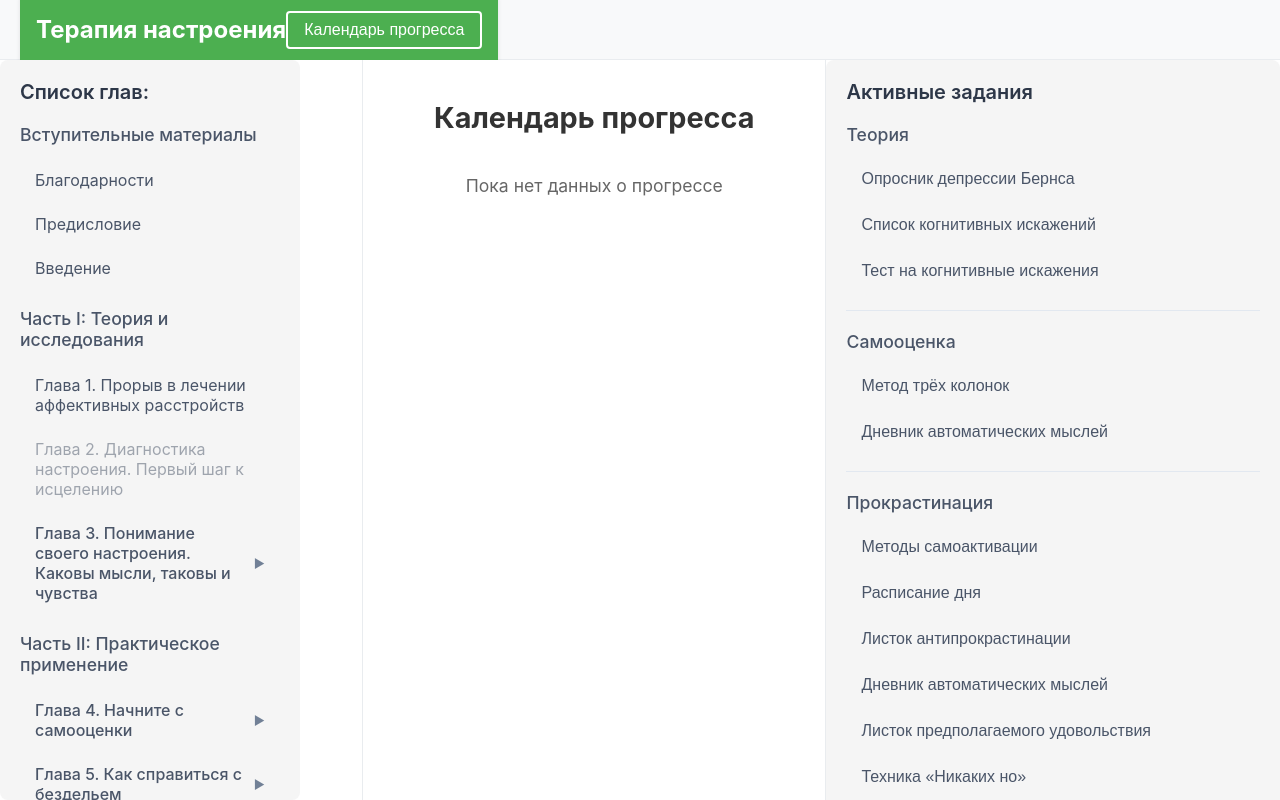
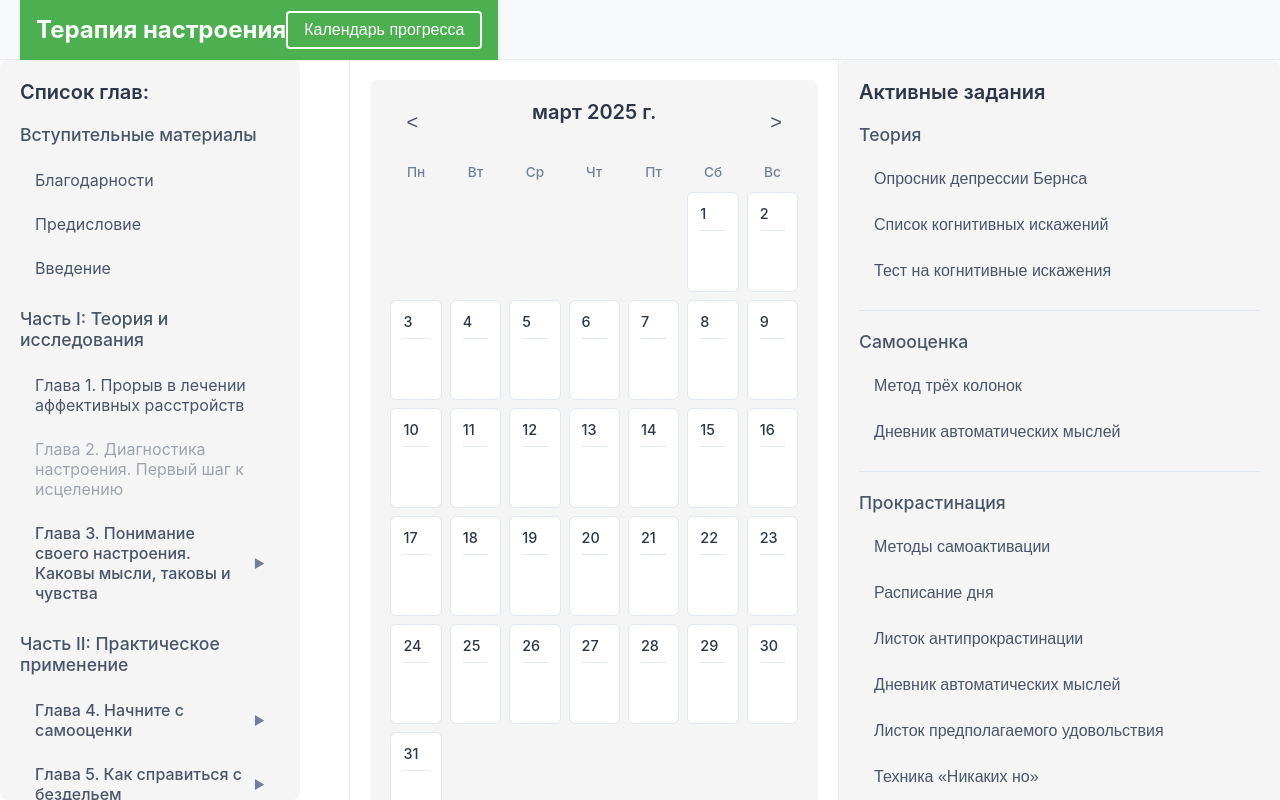
Before and after one commit to Makapenko/Feeling-Good, a React (Vite) app: page / in a window 1280 px wide. Both pictures are taken after a click on the button "Календарь прогресса". Shown: the top 800 px of the page. Built offline with nearby package versions, Linux system fonts and the light colour scheme.

Commit message:
feat: improved ProgressCalendar

```diff
--- /dev/null
+++ b/src/components/ProgressCalendar/DayDetails.module.css
@@ -0,0 +1,138 @@
+.overlay {
+  position: fixed;
+  top: 0;
+  left: 0;
+  right: 0;
+  bottom: 0;
+  background-color: rgba(0, 0, 0, 0.5);
+  display: flex;
+  justify-content: center;
+  align-items: center;
+  z-index: 1000;
+}
+
+.modal {
+  background: white;
+  border-radius: 12px;
+  width: 90%;
+  max-width: 600px;
+  max-height: 90vh;
+  overflow-y: auto;
+  box-shadow: 0 4px 6px rgba(0, 0, 0, 0.1);
+}
+
+.header {
+  display: flex;
+  justify-content: space-between;
+  align-items: center;
+  padding: 20px;
+  border-bottom: 1px solid #e2e8f0;
+  position: sticky;
+  top: 0;
+  background: white;
+  z-index: 1;
+}
+
+.header h2 {
+  margin: 0;
+  color: #2d3748;
+  font-size: 1.25rem;
+  font-weight: 600;
+}
+
+.closeButton {
+  background: none;
+  border: none;
+  font-size: 24px;
+  color: #718096;
+  cursor: pointer;
+  padding: 4px 8px;
+  border-radius: 4px;
+  transition: all 0.2s;
+}
+
+.closeButton:hover {
+  background-color: #f7fafc;
+  color: #2d3748;
+}
+
+.content {
+  padding: 20px;
+}
+
+.summary {
+  display: flex;
+  gap: 20px;
+  margin-bottom: 24px;
+  padding: 16px;
+  background-color: #f7fafc;
+  border-radius: 8px;
+}
+
+.stat {
+  display: flex;
+  flex-direction: column;
+  gap: 4px;
+}
+
+.stat span {
+  color: #718096;
+  font-size: 0.875rem;
+}
+
+.stat strong {
+  color: #2d3748;
+  font-size: 1.125rem;
+}
+
+.section {
+  margin-bottom: 24px;
+}
+
+.section h3 {
+  color: #2d3748;
+  font-size: 1.1rem;
+  font-weight: 600;
+  margin: 0 0 16px;
+}
+
+.chapter, .subChapter, .test {
+  display: flex;
+  justify-content: space-between;
+  align-items: center;
+  padding: 8px 12px;
+  border-radius: 6px;
+  margin-bottom: 4px;
+}
+
+.chapter {
+  background-color: #f7fafc;
+}
+
+.chapterGroup {
+  margin: 12px 0;
+  padding: 12px;
+  background-color: #f8fafc;
+  border-radius: 8px;
+  border: 1px solid #e2e8f0;
+}
+
+.parentChapter {
+  color: #2d3748;
+  font-weight: 600;
+  font-size: 0.95rem;
+  margin-bottom: 8px;
+  padding-bottom: 8px;
+  border-bottom: 1px solid #e2e8f0;
+}
+
+.subChapter {
+  padding-left: 12px;
+  color: #4a5568;
+  background-color: white;
+}
+
+.test {
+  background-color: #f7fafc;
+  color: #4a5568;
+}
--- /dev/null
+++ b/src/components/ProgressCalendar/DayDetails.tsx
@@ -0,0 +1,129 @@
+import React from 'react';
+import styles from './DayDetails.module.css';
+import { ChapterMap } from './types';
+
+interface DayDetailsProps {
+  date: string;
+  dayProgress: {
+    chapters: {
+      id: string;
+      title: string;
+      timeSpent: number;
+      parentChapter?: {
+        id: string;
+        title: string;
+        order: number;
+      };
+    }[];
+    tests?: {
+      type: string;
+      result: number;
+      title: string;
+    }[];
+  };
+  chapterMap: ChapterMap;
+  onClose: () => void;
+}
+
+const DayDetails: React.FC<DayDetailsProps> = ({ date, dayProgress, chapterMap, onClose }) => {
+  const formatTime = (seconds: number): string => {
+    const minutes = Math.floor(seconds / 60);
+    const remainingSeconds = seconds % 60;
+    return `${minutes}:${remainingSeconds.toString().padStart(2, '0')}`;
+  };
+
+  const groupChaptersByParent = (chapters: typeof dayProgress.chapters) => {
+    const grouped: { [key: string]: typeof chapters } = {};
+    const standalone: typeof chapters = [];
+
+    chapters.forEach(chapter => {
+      if (chapter.parentChapter) {
+        const parentId = chapter.parentChapter.id;
+        if (!grouped[parentId]) {
+          grouped[parentId] = [];
+        }
+        grouped[parentId].push(chapter);
+      } else {
+        standalone.push(chapter);
+      }
+    });
+
+    return { grouped, standalone };
+  };
+
+  return (
+    <div className={styles.overlay}>
+      <div className={styles.modal}>
+        <div className={styles.header}>
+          <h2>{new Date(date).toLocaleDateString('ru-RU', {
+            day: 'numeric',
+            month: 'long',
+            year: 'numeric'
+          })}</h2>
+          <button className={styles.closeButton} onClick={onClose}>×</button>
+        </div>
+
+        <div className={styles.content}>
+          <div className={styles.summary}>
+            <div className={styles.stat}>
+              <span>Время чтения</span>
+              <strong>{formatTime(dayProgress.chapters.reduce((total, chapter) => total + chapter.timeSpent, 0))}</strong>
+            </div>
+            {(dayProgress.tests?.length ?? 0) > 0 && (
+              <div className={styles.stat}>
+                <span>Пройдено тестов</span>
+                <strong>{dayProgress.tests?.length}</strong>
+              </div>
+            )}
+          </div>
+
+          {dayProgress.chapters.length > 0 && (
+            <div className={styles.section}>
+              <h3>Прочитанные главы</h3>
+              {(() => {
+                const { grouped, standalone } = groupChaptersByParent(dayProgress.chapters);
+                return (
+                  <>
+                    {standalone.map(chapter => (
+                      <div key={chapter.id} className={styles.chapter}>
+                        <span>{chapter.title}</span>
+                        <span>{formatTime(chapter.timeSpent)}</span>
+                      </div>
+                    ))}
+                    {Object.entries(grouped).map(([parentId, subChapters]) => (
+                      <div key={parentId} className={styles.chapterGroup}>
+                        <div className={styles.parentChapter}>
+                          {chapterMap[parentId]?.title}
+                        </div>
+                        {subChapters.map(chapter => (
+                          <div key={chapter.id} className={styles.subChapter}>
+                            <span>{chapter.title}</span>
+                            <span>{formatTime(chapter.timeSpent)}</span>
+                          </div>
+                        ))}
+                      </div>
+                    ))}
+                  </>
+                );
+              })()}
+            </div>
+          )}
+
+          {(dayProgress.tests?.length ?? 0) > 0 && (
+            <div className={styles.section}>
+              <h3>Тесты</h3>
+              {dayProgress.tests?.map(test => (
+                <div key={test.type} className={styles.test}>
+                  <span>{test.title}</span>
+                  <span>Результат: {test.result}</span>
+                </div>
+              ))}
+            </div>
+          )}
+        </div>
+      </div>
+    </div>
+  );
+};
+
+export default DayDetails;
--- a/src/components/ProgressCalendar/ProgressCalendar.module.css
+++ b/src/components/ProgressCalendar/ProgressCalendar.module.css
@@ -1,121 +1,178 @@
 .calendar {
   padding: 20px;
-  max-width: 800px;
-  margin: 0 auto;
+  background-color: #f5f5f5;
+  border-radius: 8px;
 }
 
 .calendar h2 {
-  text-align: center;
-  color: #333;
+  color: #2d3748;
+  font-size: 1.25rem;
   margin-bottom: 20px;
+  font-weight: 600;
 }
 
 .emptyMessage {
   text-align: center;
-  color: #666;
-  font-size: 1.1rem;
-  margin-top: 40px;
+  color: #718096;
+  padding: 40px 0;
+  font-size: 1rem;
 }
 
 .days {
-  display: flex;
-  flex-direction: column;
-  gap: 20px;
+  display: grid;
+  grid-template-columns: repeat(7, 1fr);
+  gap: 8px;
 }
 
 .day {
-  background: #f5f5f5;
-  border-radius: 8px;
-  padding: 15px;
-  cursor: pointer;
-  transition: all 0.3s ease;
+  background: white;
+  border-radius: 6px;
+  padding: 12px;
+  min-height: 100px;
+  cursor: default;
+  transition: all 0.2s ease;
+  border: 1px solid #e2e8f0;
+  display: flex;
+  flex-direction: column;
 }
 
-.day:hover {
-  background: #e8e8e8;
+.day.hasContent {
+  cursor: pointer;
+  background-color: #f0fff4;
+  border-color: #9ae6b4;
 }
 
-.day.selected {
-  background: #e0e0e0;
+.day.hasContent:hover {
+  box-shadow: 0 2px 4px rgba(72, 187, 120, 0.1);
+  transform: translateY(-1px);
+  background-color: #e6ffed;
 }
 
-.day h3 {
-  margin: 0 0 10px 0;
-  color: #4CAF50;
-  font-size: 1.1rem;
+.dayHeader {
+  display: flex;
+  justify-content: space-between;
+  align-items: center;
+  margin-bottom: 8px;
+  padding-bottom: 8px;
+  border-bottom: 1px solid #e2e8f0;
 }
 
-.day h4 {
-  margin: 0 0 10px 0;
-  color: #666;
+.dayHeader h3 {
+  margin: 0;
+  color: #2d3748;
   font-size: 0.9rem;
+  font-weight: 500;
 }
 
-.day h5 {
-  margin: 15px 0 10px 0;
-  color: #4CAF50;
-  font-size: 0.9rem;
-  font-weight: 600;
+.dayHeader span {
+  color: #2f855a;
+  font-size: 0.85rem;
+  font-weight: 500;
 }
 
 .dayContent {
-  margin-top: 10px;
+  flex: 1;
+  display: flex;
+  flex-direction: column;
+  gap: 4px;
+}
+
+.indicator {
+  font-size: 0.85rem;
+  color: #38a169;
+  padding: 2px 0;
 }
 
 .details {
-  margin-top: 15px;
-  padding-top: 15px;
-  border-top: 1px solid #ddd;
+  margin-top: 12px;
+  padding-top: 12px;
+  border-top: 1px solid #e2e8f0;
 }
 
-.chapter, .test {
+.details h5 {
+  color: #2d3748;
+  font-size: 0.9rem;
+  margin: 0 0 8px;
+  font-weight: 500;
+}
+
+.chapter, .subChapter, .test {
   display: flex;
   justify-content: space-between;
   align-items: center;
-  padding: 8px 0;
-  color: #333;
-}
-
-.chapter span:first-child, .test span:first-child {
-  flex: 1;
-  margin-right: 10px;
-  white-space: nowrap;
-  overflow: hidden;
-  text-overflow: ellipsis;
-}
-
-.chapter span:last-child, .test span:last-child {
-  color: #4CAF50;
-  font-weight: 500;
-  white-space: nowrap;
+  padding: 4px 0;
+  font-size: 0.85rem;
+  color: #4a5568;
 }
 
 .chapterGroup {
-  margin: 15px 0;
-  background: #fff;
-  border-radius: 6px;
-  padding: 10px;
-  box-shadow: 0 1px 3px rgba(0,0,0,0.1);
+  margin: 8px 0;
+  padding: 8px;
+  background-color: #f8fafc;
+  border-radius: 4px;
 }
 
 .parentChapter {
-  font-weight: bold;
-  color: #2c3e50;
-  padding-bottom: 8px;
-  margin-bottom: 8px;
-  border-bottom: 1px solid #eee;
+  color: #2d3748;
+  font-weight: 500;
+  font-size: 0.85rem;
+  margin-bottom: 4px;
+  padding-bottom: 4px;
+  border-bottom: 1px solid #e2e8f0;
 }
 
 .subChapter {
+  padding-left: 8px;
+  color: #718096;
+}
+
+.monthHeader {
   display: flex;
   justify-content: space-between;
   align-items: center;
-  padding: 6px 0 6px 15px;
-  color: #555;
-  font-size: 0.95em;
+  margin-bottom: 16px;
 }
 
-.test span:last-child {
-  color: #27ae60;
-  font-weight: bold;
+.monthHeader button {
+  background: none;
+  border: none;
+  color: #4a5568;
+  font-size: 1.25rem;
+  padding: 8px 16px;
+  cursor: pointer;
+  border-radius: 6px;
+  transition: all 0.2s;
 }
+
+.monthHeader button:hover {
+  background-color: #e2e8f0;
+  color: #2d3748;
+}
+
+.monthTitle {
+  color: #2d3748;
+  font-size: 1.1rem;
+  font-weight: 500;
+  margin: 0;
+}
+
+.weekDays {
+  display: grid;
+  grid-template-columns: repeat(7, 1fr);
+  gap: 8px;
+  margin-bottom: 8px;
+}
+
+.weekDay {
+  text-align: center;
+  color: #718096;
+  font-size: 0.85rem;
+  font-weight: 500;
+  padding: 4px;
+}
+
+.emptyDay {
+  background: transparent;
+  border: none;
+  pointer-events: none;
+}
--- a/src/components/ProgressCalendar/ProgressCalendar.tsx
+++ b/src/components/ProgressCalendar/ProgressCalendar.tsx
@@ -2,38 +2,18 @@ import { useState } from 'react';
 import { useProgress } from '../../store/ProgressContext';
 import styles from './ProgressCalendar.module.css';
 import chaptersData from '../ListOfChapters/chapters.json';
+import DayDetails from './DayDetails';
+import { ChapterMap, CalendarDayProgress } from './types';
 
-interface CalendarDayProgress {
-  date: string;
-  chapters: {
-    id: string;
-    title: string;
-    timeSpent: number;
-    parentChapter?: {
-      id: string;
-      title: string;
-      order: number;
-    };
-  }[];
-  tests?: {
-    type: string;
-    result: number;
-    title: string;
-  }[];
-}
-
-interface ChapterMap {
-  [key: string]: {
-    id: string;
-    title: string;
-    order: number;
-    sections: { id: string; title: string }[];
-  };
-}
+const WEEKDAYS = ['Пн', 'Вт', 'Ср', 'Чт', 'Пт', 'Сб', 'Вс'];
 
 const ProgressCalendar: React.FC = () => {
   const { progress } = useProgress();
   const [selectedDate, setSelectedDate] = useState<string | null>(null);
+  const [currentMonth, setCurrentMonth] = useState(() => {
+    const today = new Date();
+    return `${today.getFullYear()}-${String(today.getMonth() + 1).padStart(2, '0')}`;
+  });
 
   // Создаем карту глав для быстрого поиска
   const chapterMap: ChapterMap = {};
@@ -61,7 +41,7 @@ const ProgressCalendar: React.FC = () => {
   };
 
   // Группируем прогресс по датам
-  const getDailyProgress = (): CalendarDayProgress[] => {
+  const getDailyProgress = (): { [key: string]: CalendarDayProgress } => {
     const dailyProgress: { [key: string]: CalendarDayProgress } = {};
 
     // Обрабатываем прогресс чтения
@@ -74,16 +54,13 @@ const ProgressCalendar: React.FC = () => {
           };
 
           Object.entries(dayProgress.chapters).forEach(([chapterId, chapterProgress]) => {
-            // Находим информацию о главе или подглаве
             let chapterTitle = '';
             const parentChapter = findParentChapter(chapterId);
 
             if (parentChapter) {
-              // Это подглава
               const section = chapterMap[parentChapter.id].sections.find(s => s.id === chapterId);
               chapterTitle = section?.title || chapterId;
             } else {
-              // Это основная глава
               chapterTitle = chapterMap[chapterId]?.title || chapterId;
             }
 
@@ -103,7 +80,6 @@ const ProgressCalendar: React.FC = () => {
             const bOrder = b.parentChapter?.order || chapterMap[b.id]?.order || 0;
             if (aOrder !== bOrder) return aOrder - bOrder;
 
-            // Если это подглавы одной главы, сортируем по их порядку в sections
             if (a.parentChapter && b.parentChapter && a.parentChapter.id === b.parentChapter.id) {
               const sections = chapterMap[a.parentChapter.id].sections;
               const aIndex = sections.findIndex(s => s.id === a.id);
@@ -116,7 +92,7 @@ const ProgressCalendar: React.FC = () => {
       });
     }
 
-    // Обработка тестов остается без изменений
+    // Обработка тестов
     if (progress?.testResults && progress.testResults.length > 0) {
       progress.testResults.forEach(test => {
         if (test.completedAt) {
@@ -139,9 +115,7 @@ const ProgressCalendar: React.FC = () => {
       });
     }
 
-    return Object.values(dailyProgress).sort((a, b) =>
-      new Date(b.date).getTime() - new Date(a.date).getTime()
-    );
+    return dailyProgress;
   };
 
   const formatTime = (seconds: number): string => {
@@ -150,9 +124,47 @@ const ProgressCalendar: React.FC = () => {
     return `${minutes}:${remainingSeconds.toString().padStart(2, '0')}`;
   };
 
+  const getMonthDays = () => {
+    const [year, month] = currentMonth.split('-').map(Number);
+    const firstDay = new Date(year, month - 1, 1);
+    const lastDay = new Date(year, month, 0);
+
+    // Получаем день недели для первого дня месяца (0 = воскресенье)
+    let firstDayOfWeek = firstDay.getDay();
+    // Преобразуем в формат, где понедельник = 0
+    firstDayOfWeek = firstDayOfWeek === 0 ? 6 : firstDayOfWeek - 1;
+
+    const days = [];
+
+    // Добавляем пустые дни в начале месяца
+    for (let i = 0; i < firstDayOfWeek; i++) {
+      days.push(null);
+    }
+
+    // Добавляем дни месяца
+    for (let i = 1; i <= lastDay.getDate(); i++) {
+      const date = `${year}-${String(month).padStart(2, '0')}-${String(i).padStart(2, '0')}`;
+      days.push(date);
+    }
+
+    return days;
+  };
+
   const dailyProgress = getDailyProgress();
+  const monthDays = getMonthDays();
 
-  if (dailyProgress.length === 0) {
+  const changeMonth = (delta: number) => {
+    const [year, month] = currentMonth.split('-').map(Number);
+    const newDate = new Date(year, month - 1 + delta, 1);
+    setCurrentMonth(`${newDate.getFullYear()}-${String(newDate.getMonth() + 1).padStart(2, '0')}`);
+  };
+
+  const formatMonthTitle = () => {
+    const [year, month] = currentMonth.split('-').map(Number);
+    return new Date(year, month - 1).toLocaleString('ru-RU', { month: 'long', year: 'numeric' });
+  };
+
+  if (!progress) {
     return (
       <div className={styles.calendar}>
         <h2>Календарь прогресса</h2>
@@ -161,94 +173,68 @@ const ProgressCalendar: React.FC = () => {
     );
   }
 
-  // Группируем главы по родительским главам для отображения
-  const groupChaptersByParent = (chapters: CalendarDayProgress['chapters']) => {
-    const grouped: { [key: string]: typeof chapters } = {};
-    const standalone: typeof chapters = [];
+  return (
+    <div className={styles.calendar}>
+      <div className={styles.monthHeader}>
+        <button onClick={() => changeMonth(-1)}>&lt;</button>
+        <h2 className={styles.monthTitle}>{formatMonthTitle()}</h2>
+        <button onClick={() => changeMonth(1)}>&gt;</button>
+      </div>
 
-    chapters.forEach(chapter => {
-      if (chapter.parentChapter) {
-        const parentId = chapter.parentChapter.id;
-        if (!grouped[parentId]) {
-          grouped[parentId] = [];
+      <div className={styles.weekDays}>
+        {WEEKDAYS.map(day => (
+          <div key={day} className={styles.weekDay}>{day}</div>
+        ))}
+      </div>
+
+      <div className={styles.days}>
+        {monthDays.map((date, index) => {
+          if (!date) {
+            return <div key={`empty-${index}`} className={styles.emptyDay} />;
           }
-        grouped[parentId].push(chapter);
-      } else {
-        standalone.push(chapter);
-      }
-    });
 
-    return { grouped, standalone };
-  };
+          const dayProgress = dailyProgress[date];
 
           return (
-    <div className={styles.calendar}>
-      <h2>Календарь прогресса</h2>
-      <div className={styles.days}>
-        {dailyProgress.map(day => (
             <div
-            key={day.date}
-            className={`${styles.day} ${selectedDate === day.date ? styles.selected : ''}`}
-            onClick={() => setSelectedDate(day.date === selectedDate ? null : day.date)}
+              key={date}
+              className={`${styles.day} ${dayProgress ? styles.hasContent : ''}`}
+              onClick={() => dayProgress && setSelectedDate(date)}
             >
-            <h3>{new Date(day.date).toLocaleDateString('ru-RU')}</h3>
+              <div className={styles.dayHeader}>
+                <h3>{new Date(date).getDate()}</h3>
+                {dayProgress && (
+                  <span>{formatTime(dayProgress.chapters.reduce((total, chapter) => total + chapter.timeSpent, 0))}</span>
+                )}
+              </div>
+
+              {dayProgress && (
                 <div className={styles.dayContent}>
-              {day.chapters.length > 0 && (
-                <h4>Время чтения: {formatTime(day.chapters.reduce((total, chapter) => total + chapter.timeSpent, 0))}</h4>
+                  {dayProgress.chapters.length > 0 && (
+                    <div className={styles.indicator}>
+                      <span>Глав: {dayProgress.chapters.length}</span>
+                    </div>
                   )}
-              {(day.tests?.length ?? 0) > 0 && (
-                <h4>Пройдено тестов: {day.tests?.length}</h4>
-              )}
-              {selectedDate === day.date && (
-                <div className={styles.details}>
-                  {day.chapters.length > 0 && (
-                    <>
-                      <h5>Главы:</h5>
-                      {(() => {
-                        const { grouped, standalone } = groupChaptersByParent(day.chapters);
-                        return (
-                          <>
-                            {standalone.map(chapter => (
-                              <div key={chapter.id} className={styles.chapter}>
-                                <span>{chapter.title}</span>
-                                <span>{formatTime(chapter.timeSpent)}</span>
+                  {(dayProgress.tests?.length ?? 0) > 0 && (
+                    <div className={styles.indicator}>
+                      <span>Тестов: {dayProgress.tests?.length}</span>
                     </div>
-                            ))}
-                            {Object.entries(grouped).map(([parentId, subChapters]) => (
-                              <div key={parentId} className={styles.chapterGroup}>
-                                <div className={styles.parentChapter}>
-                                  {chapterMap[parentId]?.title}
-                                </div>
-                                {subChapters.map(chapter => (
-                                  <div key={chapter.id} className={styles.subChapter}>
-                                    <span>{chapter.title}</span>
-                                    <span>{formatTime(chapter.timeSpent)}</span>
-                                  </div>
-                                ))}
-                              </div>
-                            ))}
-                          </>
-                        );
-                      })()}
-                    </>
-                  )}
-                  {(day.tests?.length ?? 0) > 0 && (
-                    <>
-                      <h5>Тесты:</h5>
-                      {day.tests?.map(test => (
-                        <div key={test.type} className={styles.test}>
-                          <span>{test.title}</span>
-                          <span>Результат: {test.result}</span>
-                        </div>
-                      ))}
-                    </>
                   )}
                 </div>
               )}
             </div>
+          );
+        })}
       </div>
-        ))}
-      </div>
+
+      {selectedDate && dailyProgress[selectedDate] && (
+        <DayDetails
+          date={selectedDate}
+          dayProgress={dailyProgress[selectedDate]}
+          chapterMap={chapterMap}
+          onClose={() => setSelectedDate(null)}
+        />
+      )}
     </div>
   );
 };
--- /dev/null
+++ b/src/components/ProgressCalendar/types.ts
@@ -0,0 +1,27 @@
+export interface ChapterMap {
+  [key: string]: {
+    id: string;
+    title: string;
+    order: number;
+    sections: { id: string; title: string }[];
+  };
+}
+
+export interface CalendarDayProgress {
+  date: string;
+  chapters: {
+    id: string;
+    title: string;
+    timeSpent: number;
+    parentChapter?: {
+      id: string;
+      title: string;
+      order: number;
+    };
+  }[];
+  tests?: {
+    type: string;
+    result: number;
+    title: string;
+  }[];
+}
```
Lines whose indentation alone changed are shown as unchanged.
